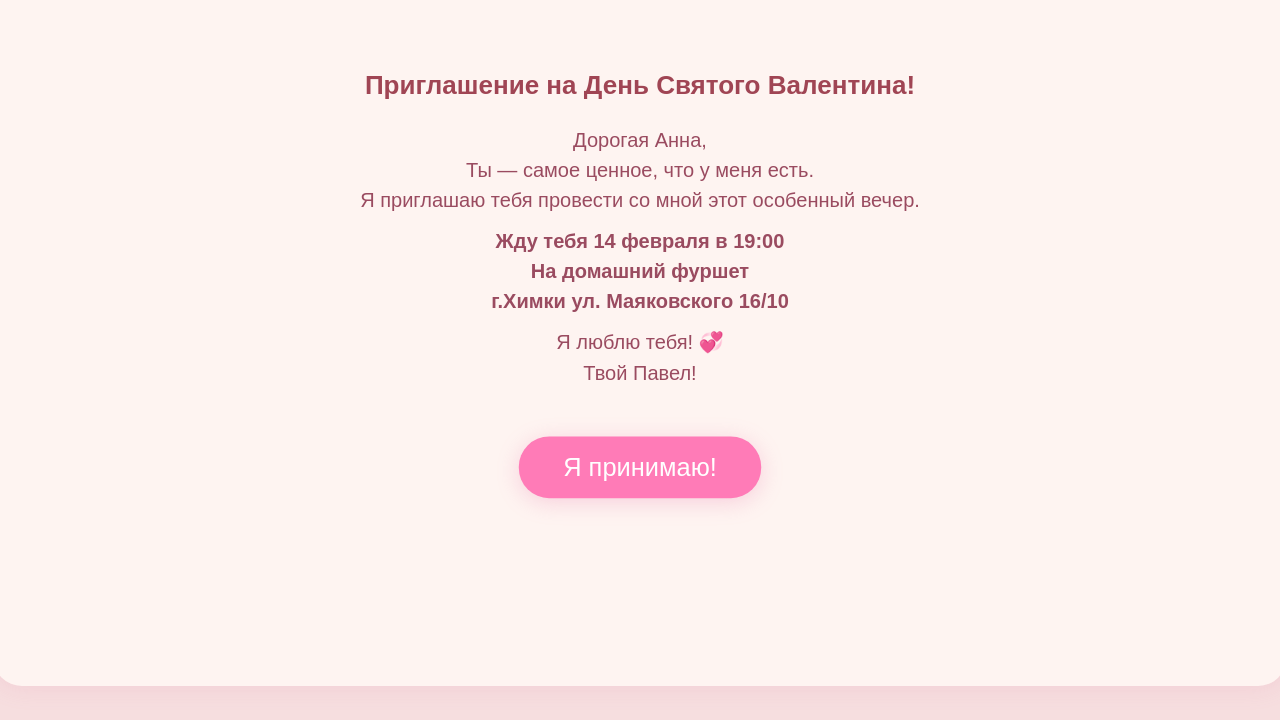
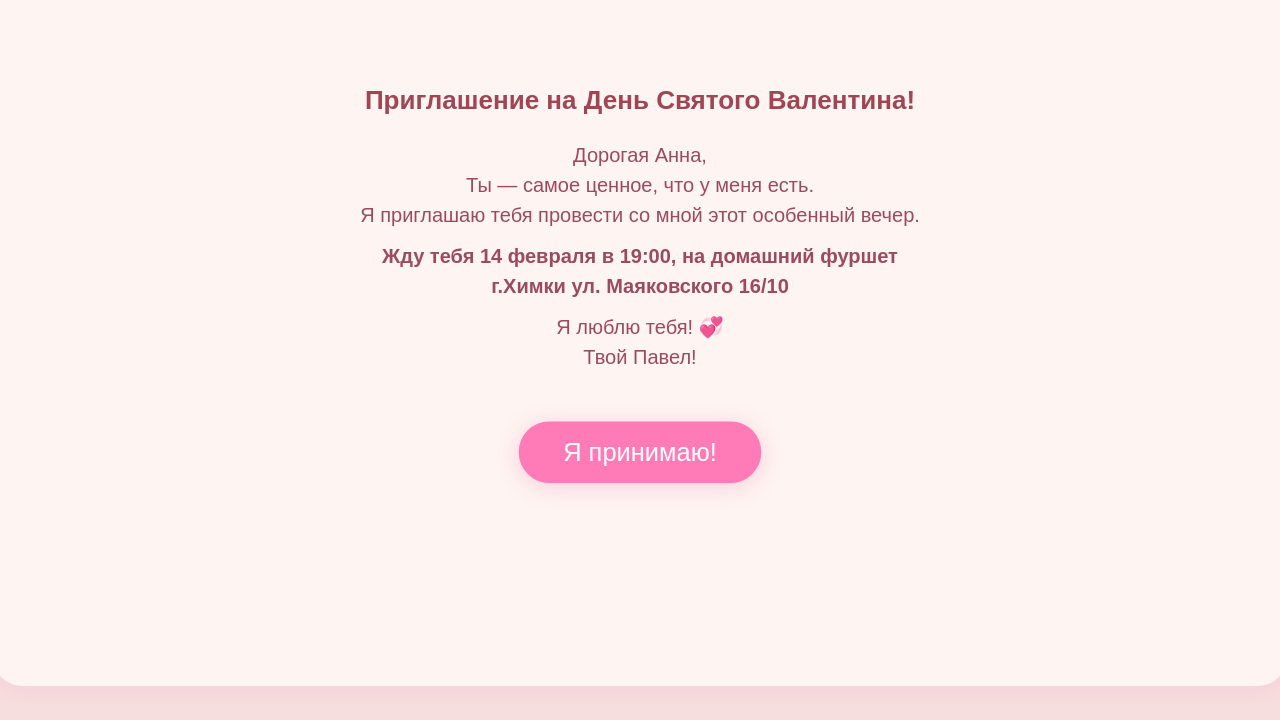
Before and after one commit to Andrey20535/dad_valentine, a plain HTML site: page index.html in a window 1280 px wide. Both pictures are taken after a click on the button "Открыть приглашение". Shown: the part 118-838 px from the top of the page. Drawn offline with Linux system fonts and the light colour scheme.

Commit message:
Fix HTML encoding issues in index.html

```diff
--- a/index.html
+++ b/index.html
@@ -146,8 +146,7 @@
             <p>Дорогая Анна,<br>
                 Ты — самое ценное, что у меня есть.<br> Я приглашаю тебя провести со мной этот особенный вечер.</p>
             <p>
-                <strong>Жду тебя 14 февраля в 19:00<br>
-                    На домашний фуршет<br>
+                <strong>Жду тебя 14 февраля в 19:00, на домашний фуршет<br>
                     г.Химки ул. Маяковского 16/10</strong>
             </p>
             <p>Я люблю тебя! 💞<br>
```
